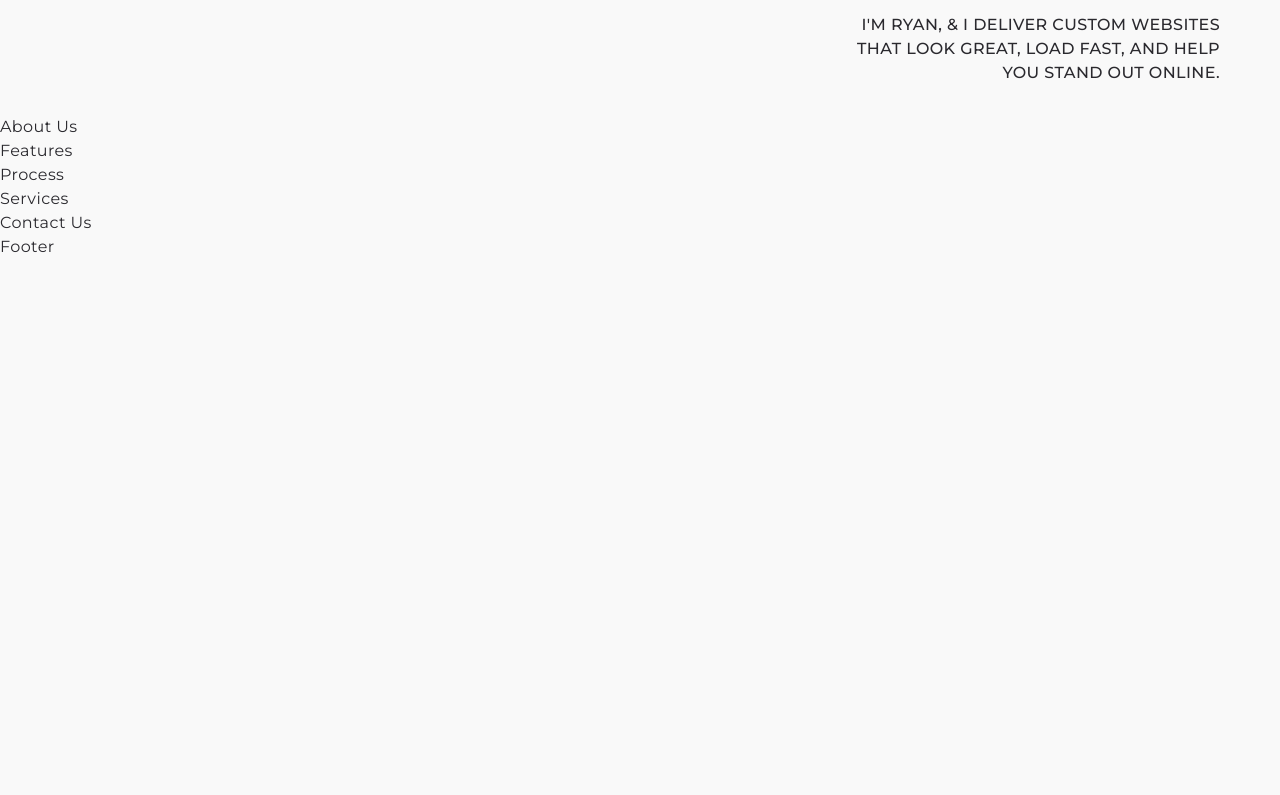
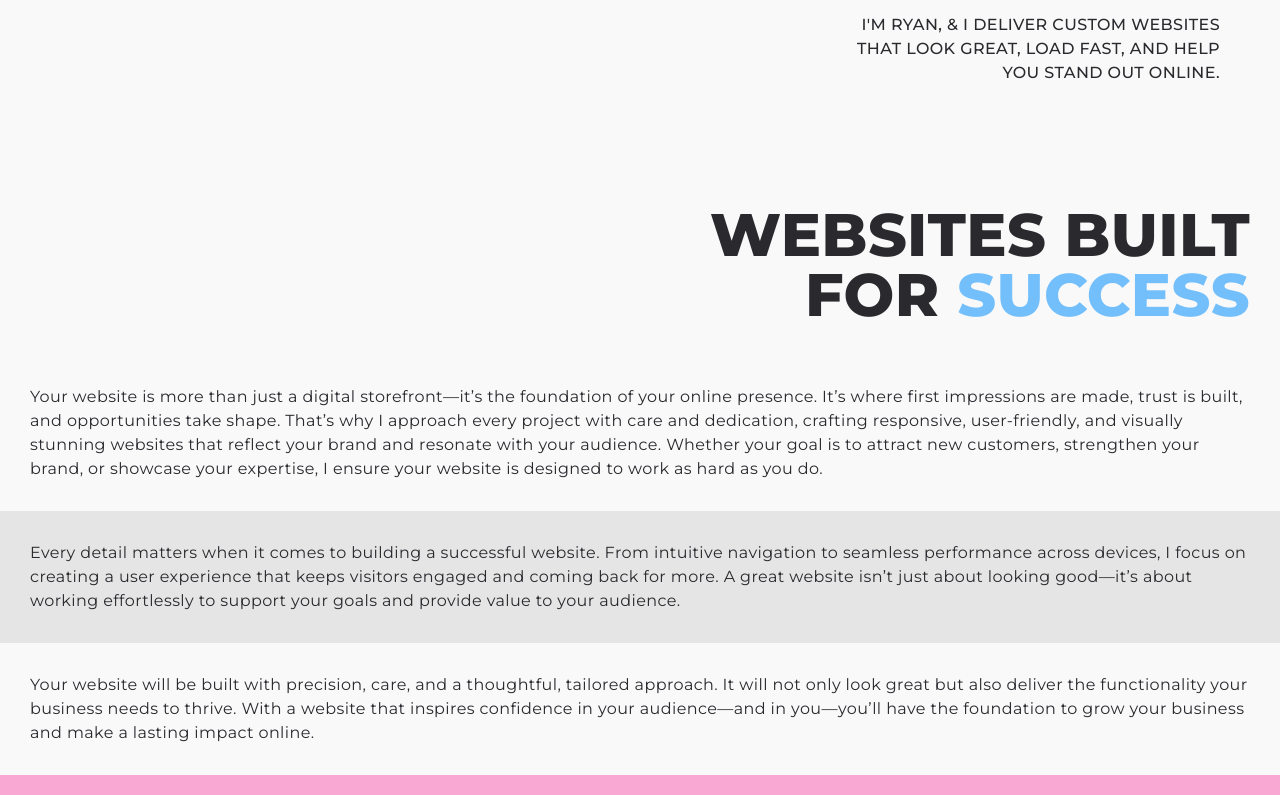
Before and after one commit to ryanmccloy/webdevryan, a React (Vite) app: page / in a window 1280 px wide. Shown: the part 685-1480 px from the top of the page. Before the commit the page ends 944 px from the top, so only its background shows below. Built offline with nearby package versions, Linux system fonts and the light colour scheme.

Commit message:
About Us section

```diff
--- /dev/null
+++ b/src/components/AboutUsContent.jsx
@@ -0,0 +1,36 @@
+import AboutUsContentParagraph from "./AboutUsContentParagraph";
+
+function AboutUsContent() {
+  return (
+    <div className="">
+      <AboutUsContentParagraph padding="pb-30">
+        Your website is more than just a digital storefront—it’s the foundation
+        of your online presence. It’s where first impressions are made, trust is
+        built, and opportunities take shape. That’s why I approach every project
+        with care and dedication, crafting responsive, user-friendly, and
+        visually stunning websites that reflect your brand and resonate with
+        your audience. Whether your goal is to attract new customers, strengthen
+        your brand, or showcase your expertise, I ensure your website is
+        designed to work as hard as you do.
+      </AboutUsContentParagraph>
+
+      <AboutUsContentParagraph padding="py-30  " bg="bg-secondary">
+        Every detail matters when it comes to building a successful website.
+        From intuitive navigation to seamless performance across devices, I
+        focus on creating a user experience that keeps visitors engaged and
+        coming back for more. A great website isn’t just about looking good—it’s
+        about working effortlessly to support your goals and provide value to
+        your audience.
+      </AboutUsContentParagraph>
+      <AboutUsContentParagraph padding="pt-30">
+        Your website will be built with precision, care, and a thoughtful,
+        tailored approach. It will not only look great but also deliver the
+        functionality your business needs to thrive. With a website that
+        inspires confidence in your audience—and in you—you’ll have the
+        foundation to grow your business and make a lasting impact online.
+      </AboutUsContentParagraph>
+    </div>
+  );
+}
+
+export default AboutUsContent;
--- /dev/null
+++ b/src/components/AboutUsContentParagraph.jsx
@@ -0,0 +1,9 @@
+function AboutUsContentParagraph({ children, padding, bg = "" }) {
+  return (
+    <div className={`${padding} ${bg} ${bg ? "-mx-30 px-30" : ""}`}>
+      {children}
+    </div>
+  );
+}
+
+export default AboutUsContentParagraph;
--- a/src/components/LandingHeading.jsx
+++ b/src/components/LandingHeading.jsx
@@ -4,12 +4,12 @@ function LandingHeading() {
   return (
     <h1 className="text-4xl md:text-5xl lg:text-6xl xl:text-7xl 2xl:text-8xl">
       <div>
-        <span className="block sm:inline-block">Professional</span>
-        <span className="block sm:ml-3 sm:inline-block">Websites,</span>
+        <span className="block sm:inline-block">Professional</span>{" "}
+        <span className="block sm:inline-block">Websites,</span>
       </div>
       <div>
-        <span className="block sm:inline-block">Made</span>
-        <span className="block text-accent sm:ml-3 sm:inline-block">
+        <span className="block sm:inline-block">Made</span>{" "}
+        <span className="block text-accent sm:inline-block">
           <Typewriter
             options={{
               strings: [
--- a/src/index.css
+++ b/src/index.css
@@ -12,7 +12,7 @@
 }
 
 body {
-  @apply overflow-x-hidden bg-background font-sans text-sm tracking-wide text-primary md:text-base;
+  @apply overflow-x-hidden bg-background font-sans text-sm leading-relaxed tracking-wide text-primary md:text-base;
 }
 
 h1,
--- a/src/sections/AboutUs.jsx
+++ b/src/sections/AboutUs.jsx
@@ -1,5 +1,15 @@
+import AboutUsContent from "../components/AboutUsContent";
+
 function AboutUs() {
-  return <div>About Us</div>;
+  return (
+    <div className="px-30 pt-90 pb-30 flex flex-col gap-60">
+      <h2 className="text-end text-3xl uppercase md:text-4xl lg:text-5xl xl:text-6xl 2xl:text-7xl">
+        Websites Built <br></br> For{" "}
+        <span className="text-accent">Success</span>
+      </h2>
+      <AboutUsContent />
+    </div>
+  );
 }
 
 export default AboutUs;
--- a/src/sections/Features.jsx
+++ b/src/sections/Features.jsx
@@ -1,5 +1,5 @@
 function Features() {
-  return <div>Features</div>;
+  return <div className="px-30 bg-pink-300 pt-60">Features</div>;
 }
 
 export default Features;
```
